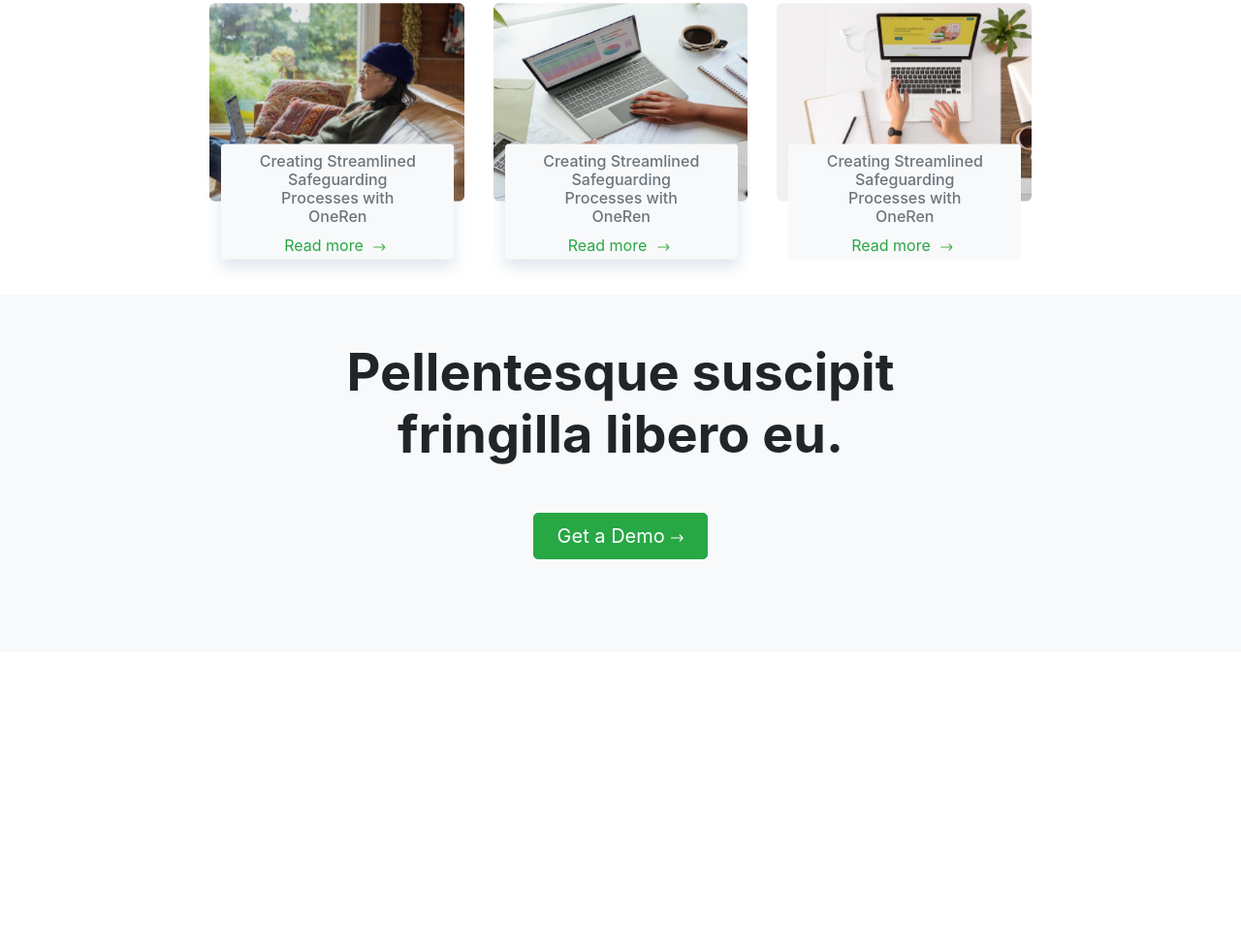
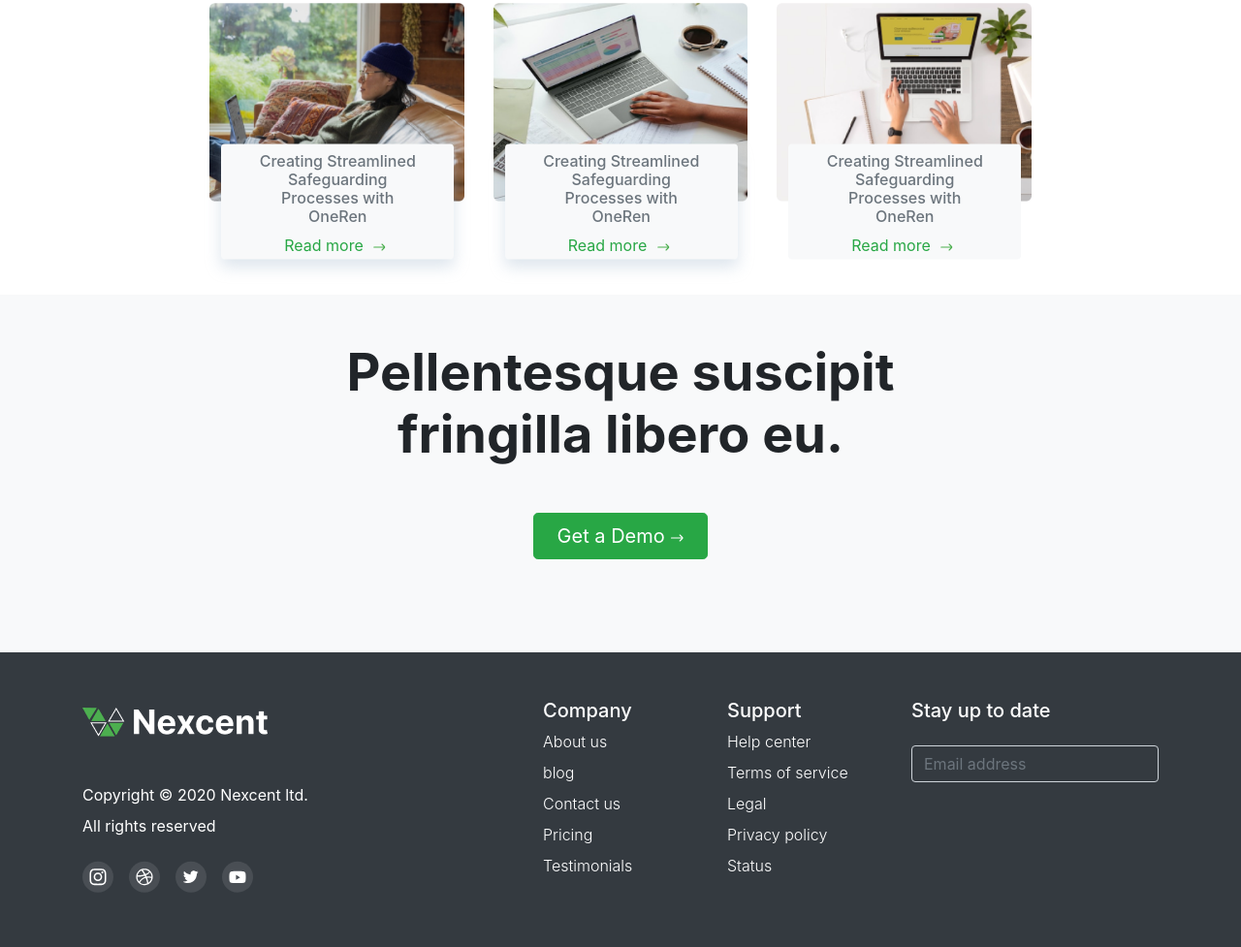
Before and after one commit to Mahred1/Nexcent-Bootstrap, a plain HTML site: page index.html in a window 1280 px wide. Shown: the part 3293-4270 px from the top of the page at 97% size. Before the commit the page ends 3966 px from the top, so only its background shows below. Drawn offline with Linux system fonts and the light colour scheme.

Commit message:
finished the footer section

```diff
--- a/index.html
+++ b/index.html
@@ -315,7 +315,82 @@
           </div>
          <!-- Demo end -->
           <!-- footer start -->
+            <section class="bg-dark p-5">
+              <div class="container">
+                <div class="row ">
+                  <div class="col-3 d-flex flex-column align-items-start justify-content-center text-white">
+                    <a href="#" class="mb-5">
+                      <img src="assets/logo-white.png" alt="nexcent logo">
+                    </a>
+                    <div class="sub-heading mb-2">Copyright © 2020 Nexcent ltd.</div>
+                    <div class="sub-heading">All rights reserved</div>
+                    <div class="mt-4 d-flex ">
+                      <img src="assets/footer socials/instagram.svg" alt="instagram" class="ml-0">
+                      <img src="assets/footer socials/ball.svg" alt="dribble" class="ml-3">
+                      <img src="assets/footer socials/twitter.svg" alt="twitter" class="ml-3">
+                      <img src="assets/footer socials/youtube.svg" alt="youtube" class="ml-3">
+                    </div>
+                  </div>
+                  <div class="col-2"></div>
 
+
+                    <div class="col-3 col-md-2 mb-3 text-white">
+                      <h5>Company</h5>
+                      <ul class="nav flex-column">
+                        <li class="nav-item mb-2">
+                          <a href="#" class="nav-link p-0 text-white font-weight-light text-body-secondary">About us</a>
+                        </li>
+                        <li class="nav-item mb-2">
+                          <a href="#" class="nav-link p-0 text-white font-weight-light  text-body-secondary">blog</a>
+                        </li>
+                        <li class="nav-item mb-2">
+                          <a href="#" class="nav-link p-0 text-white font-weight-light  text-body-secondary">Contact us</a>
+                        </li>
+                        <li class="nav-item mb-2">
+                          <a href="#" class="nav-link p-0 text-white font-weight-light  text-body-secondary">Pricing</a>
+                        </li>
+                        <li class="nav-item mb-2">
+                          <a href="#" class="nav-link p-0 text-white font-weight-light  text-body-secondary">Testimonials</a>
+                        </li>
+                      </ul>
+                    </div>
+
+                    <div class="col-3 col-md-2 mb-3 text-white">
+                      <h5>Support</h5>
+                      <ul class="nav flex-column">
+                        <li class="nav-item mb-2">
+                          <a href="#" class="nav-link p-0 text-white font-weight-light  text-body-secondary">Help center</a>
+                        </li>
+                        <li class="nav-item mb-2">
+                          <a href="#" class="nav-link p-0  text-white font-weight-light text-body-secondary">Terms of service</a>
+                        </li>
+                        <li class="nav-item mb-2">
+                          <a href="#" class="nav-link p-0  text-white font-weight-light text-body-secondary">Legal</a>
+                        </li>
+                        <li class="nav-item mb-2">
+                          <a href="#" class="nav-link  text-white p-0  text-white font-weight-light  text-body-secondary">Privacy policy</a>
+                        </li>
+                        <li class="nav-item mb-2">
+                          <a href="#" class="nav-link p-0  text-white font-weight-light text-body-secondary">Status</a>
+                        </li>
+                      </ul>
+                    </div>
+
+                    <div class="col-md-3 offset-md-1 mb-3 text-white m-0">
+                      <form>
+                        <h5>Stay up to date</h5>
+
+                        <div class="d-flex flex-column flex-sm-row w-100 gap-2">
+
+                          <input id="newsletter1" type="text" class="form-control w-100 mt-3 bg-dark text-ehite rounded" placeholder="Email address">
+
+                        </div>
+                      </form>
+                    </div>
+                  </div>
+                </div>
+              </div>
+            </section>
           <!-- footer end -->
 <script src="js/jquery-3.6.0.js"></script>
 <script src="js/bootstrap.min.js"></script>
```
Also changed, not shown: assets/footer socials/ball.svg (added), assets/footer socials/instagram.svg (added), assets/footer socials/twitter.svg (added), assets/footer socials/youtube.svg (added), assets/logo-white.png (added).
